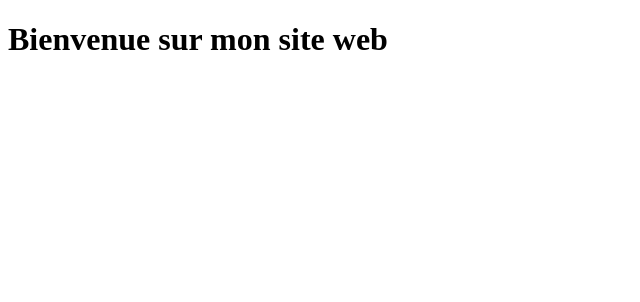
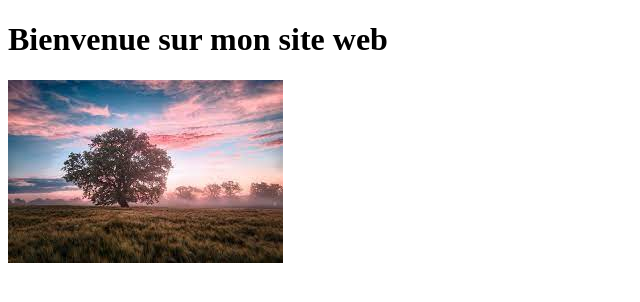
Before and after one commit to DuncanJaffre/mon-site2, a plain HTML site: page index.html in a window 1280 px wide. Shown: the whole page, without its empty margins (0-640 px from the left). Drawn offline with Linux system fonts and the light colour scheme.

Commit message:
Ajout de l'image sur le site

```diff
--- a/index.html
+++ b/index.html
@@ -8,5 +8,6 @@
 </head>
 <body>
     <h1>Bienvenue sur mon site web</h1>
+    <img src="image/téléchargement.jfif"/>
 </body>
 </html>
```
